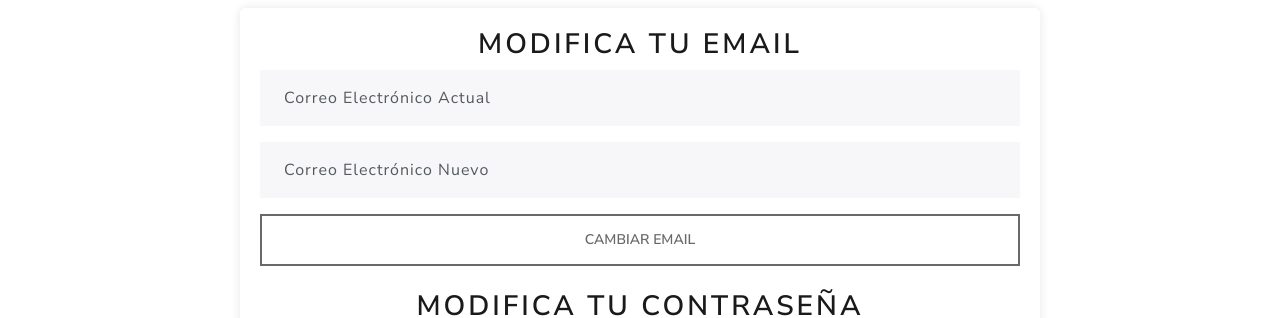
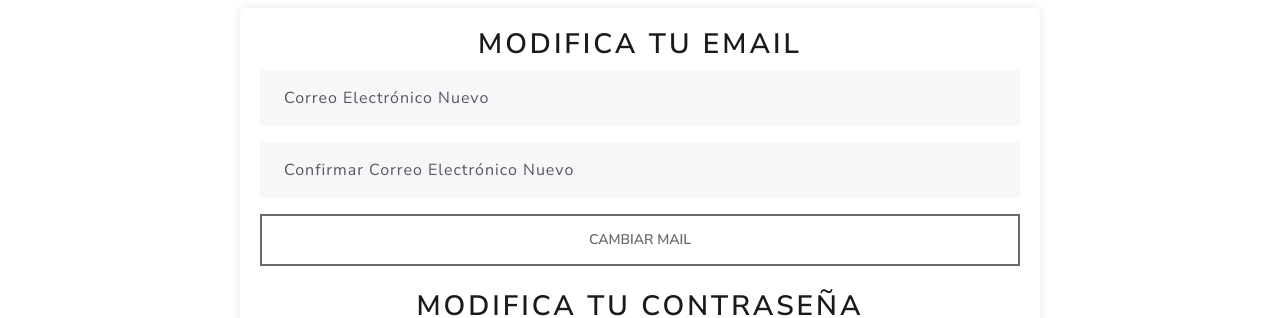
Before and after one commit to Tincho1612/SuperHeroGames, an Angular app in the folder SuperHeroGameAngular/: page /updateUser in a window 1280 px wide. Shown: the part 142-460 px from the top of the page. Built offline with nearby package versions, Linux system fonts and the light colour scheme; no server answers; sample sign-in values are in the browser's storage.

Commit message:
fix (update user)

```diff
--- a/SuperHeroGameAngular/src/app/components/update-user/update-user.component.html
+++ b/SuperHeroGameAngular/src/app/components/update-user/update-user.component.html
@@ -2,17 +2,6 @@
     <div class="container">
         <form [formGroup]="formEmail" (ngSubmit)="changeEmail()" class="mb-4">
             <h2>Modifica tu Email</h2>
-
-            <div class="form-floating mb-3">
-                <input type="email" class="form-control" id="emailActual" placeholder="emailActual" formControlName="emailActual">
-                <label for="emailActual">Correo Electrónico Actual</label>
-                <span *ngIf="formEmail.get('emailActual')?.hasError('required') && formEmail.get('emailActual')?.touched">
-                    El campo email es <strong>REQUERIDO</strong>
-                </span>
-                <div *ngIf="formEmail.get('emailActual')?.hasError('emailActual') && formEmail.get('emailActual')?.touched">
-                    El formato del correo electrónico no es válido.
-                </div>
-            </div>
 
             <div class="form-floating mb-3">
                 <input type="email" class="form-control" id="emailNuevo" placeholder="emailNuevo" formControlName="emailNuevo">
@@ -24,8 +13,23 @@
                     El formato del correo electrónico no es válido.
                 </div>
             </div>
+
+            <div class="form-floating mb-3">
+                <input type="email" class="form-control" id="confirmarEmailNuevo" placeholder="confirmarEmailNuevo" formControlName="confirmarEmailNuevo">
+                <label for="confirmarEmailNuevo">Confirmar Correo Electrónico Nuevo</label>
+                <span *ngIf="formEmail.get('confirmarEmailNuevo')?.hasError('required') && formEmail.get('confirmarEmailNuevo')?.touched">
+                    El campo email es <strong>REQUERIDO</strong>
+                </span>
+                <div *ngIf="formEmail.get('confirmarEmailNuevo')?.hasError('confirmarEmailNuevo') && formEmail.get('confirmarEmailNuevo')?.touched">
+                    El formato del correo electrónico no es válido.
+                </div>
+            </div>
             <div class="d-grid gap-2">
-                <button type="submit" [disabled]="formEmail.invalid" class="btn btn-outline-primary" >Cambiar Email</button>
+                <button type="submit" [disabled]="formEmail.invalid" class="btn btn-outline-primary" data-bs-toggle="modal"
+                    data-bs-target="#registerModal">
+                    <span *ngIf="!loading">Cambiar mail</span>
+                    <app-spinner *ngIf="loading" [showMargin]="false"></app-spinner>
+                </button>
             </div>
         </form>
 
--- a/SuperHeroGameAngular/src/app/components/update-user/update-user.component.ts
+++ b/SuperHeroGameAngular/src/app/components/update-user/update-user.component.ts
@@ -16,6 +16,8 @@ export class UpdateUserComponent {
   textoLogueo: string = "";
   isConfirmed: boolean;
 
+  loading: boolean = false;
+
   constructor(private fb: FormBuilder,
     private toastr: ToastrService,
     private _serviceUser: UsersService) {
@@ -24,8 +26,8 @@ export class UpdateUserComponent {
     })
 
     this.formEmail = this.fb.group({
-      emailActual: ['', [Validators.required, Validators.email]],
-      emailNuevo: ['', [Validators.required, Validators.email]]
+      emailNuevo: ['', [Validators.required, Validators.email]],
+      confirmarEmailNuevo: ['', [Validators.required, Validators.email]]
     });
     this.formPassword = this.fb.group({
       passwordActual: ['', [Validators.required, Validators.minLength(8), Validators.maxLength(24)]],
@@ -36,22 +38,29 @@ export class UpdateUserComponent {
   }
 
   changeEmail() {
+    this.loading = true;
     if (this.formEmail.valid) {
-      const actualEmail = this.formEmail.get('emailActual')?.value;
       const newEmail = this.formEmail.get('emailNuevo')?.value;
+      const confirmNewEmail = this.formEmail.get('confirmarEmailNuevo')?.value;
 
-      if (actualEmail == this.actualUser.email) {
-        this._serviceUser.updateUser({ email: newEmail }).subscribe({
+      if (newEmail == confirmNewEmail) {
+        this._serviceUser.updateUser({ email: newEmail, confirmado: false }).subscribe({
           next: (data) => {
-            this.toastr.success(data.message, "Actualización de email");
+            this.toastr.success(data.message +
+              ". Recuerda que al cambiar el mail, es necesario volver a confirmarlo, inicie sesión nuevamente para que aparezca la opción correspondiente"
+              , "Actualización de contraseña", {
+                timeOut: 8500
+              });
             this.actualUser.email = newEmail;
+            this.loading = false;
           },
           error: (e) => {
+            this.loading = false;
             e.status === 429 ? this.toastr.error(e.error, 'Error') : this.toastr.error(e.error.message, 'Actualización de email');
           }
         })
       } else {
-        this.toastr.error("El mail actual es incorrecto", "Actualización de email");
+        this.toastr.error("El nuevo mail debe coincidir en ambos campos", "Actualización de email");
       }
 
       this.formEmail.reset();
@@ -59,7 +68,7 @@ export class UpdateUserComponent {
   }
 
   changePassword() {
-
+    this.loading = true;
     if (this.formPassword.valid) {
       const actualPassword = this.formPassword.get('passwordActual')?.value;
       const newPassword = this.formPassword.get('passwordNueva')?.value;
@@ -70,8 +79,10 @@ export class UpdateUserComponent {
       this._serviceUser.updatePassword({ actualPassword: actualPassword, newPassword: newPassword }).subscribe({
         next: (data) => {
           this.toastr.success(data.message, "Actualización de contraseña");
+          this.loading = false;
         },
         error: (e) => {
+          this.loading = false;
           e.status === 429 ? this.toastr.error(e.error, 'Error') : this.toastr.error(e.error.message, 'Actualización de contraseña');
         }
       });
```
